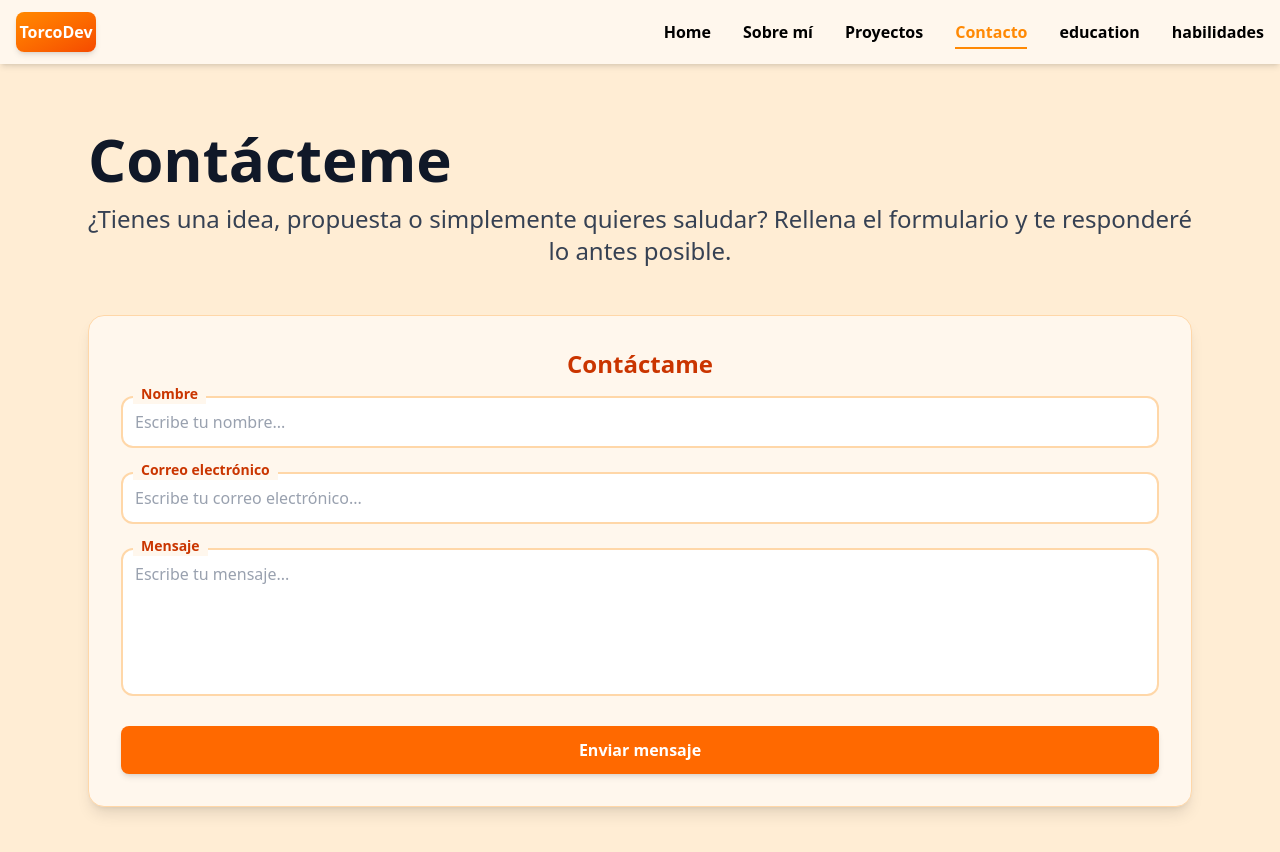
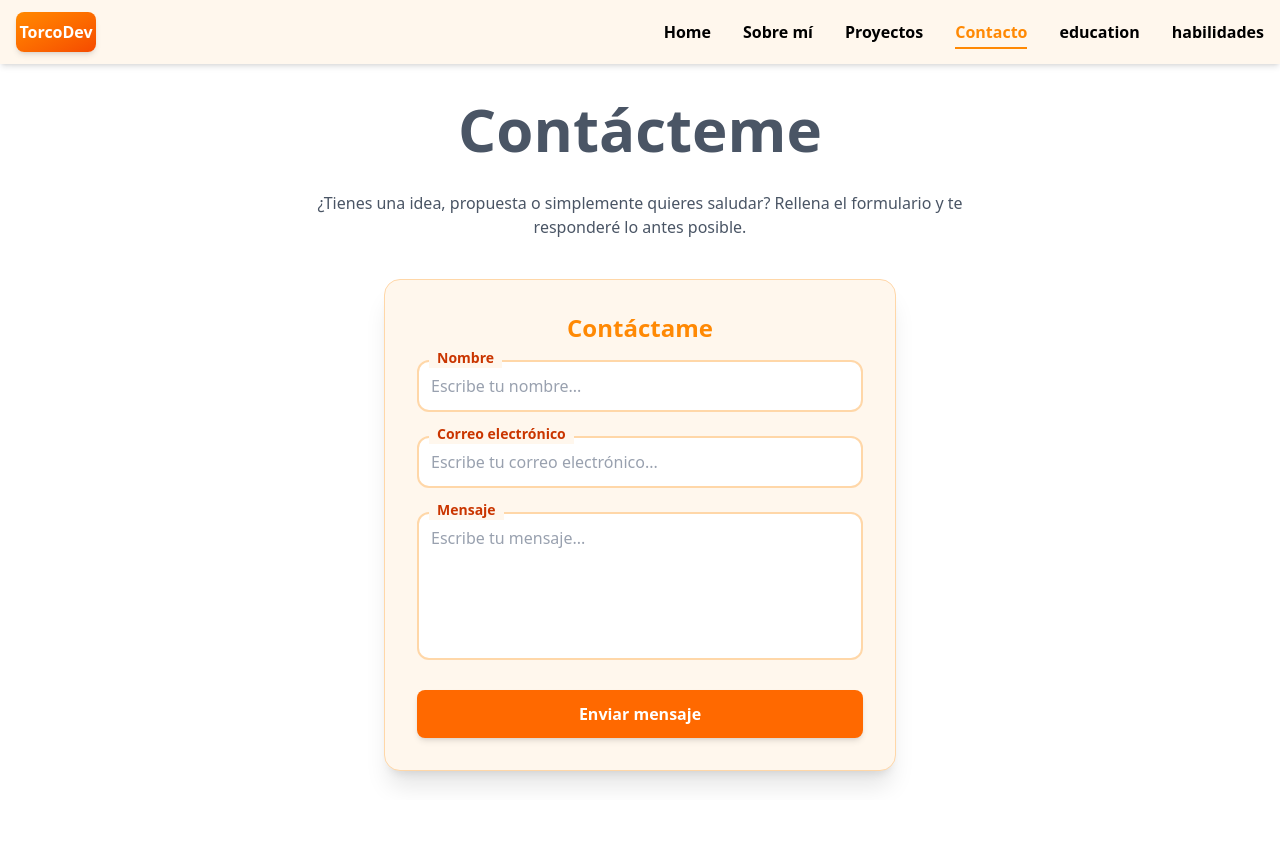
Before and after one commit to torco34/mon-portfolio, a React (Vite) app in the folder frontend/: page /contact in a window 1280 px wide. Shown: the top 852 px of the page. After the commit the page ends 800 px from the top, so only its background shows below. Built offline with nearby package versions, Linux system fonts and the light colour scheme.

Commit message:
header de listo

```diff
--- a/frontend/src/components/common/PageHeader.tsx
+++ b/frontend/src/components/common/PageHeader.tsx
@@ -2,8 +2,8 @@ import type { PageHeaderProps } from "../ts/CommonType";
 
 export const PageHeader = ({ title, description }: PageHeaderProps) => {
   return (
-    <header className="text-center mb-12">
-      <h1 className="text-4xl md:text-6xl font-extrabold text-gray-900 leading-tight mb-6">
+    <header className="text-center  mb-10">
+      <h1 className="text-4xl mt-7 md:text-6xl font-extrabold text-gray-600 leading-tight mb-6">
         {title}
       </h1>
       {description && (
--- a/frontend/src/components/contacts/ContactForm.tsx
+++ b/frontend/src/components/contacts/ContactForm.tsx
@@ -53,9 +53,9 @@ export default function ContactForm() {
   return (
     <form
       onSubmit={handleSubmit}
-      className="bg-orange-50 dark:bg-gray-100 shadow-lg rounded-2xl p-8 space-y-6 border border-orange-200"
+      className="bg-orange-50 dark:bg-orange-50 shadow-xl rounded-2xl p-8 space-y-6 border border-orange-200 max-w-lg mx-auto"
     >
-      <h2 className="text-2xl font-bold text-orange-700 mb-4 text-center">
+      <h2 className="text-2xl font-bold text-orange-400 mb-4 text-center">
         Contáctame
       </h2>
 
@@ -86,15 +86,15 @@ export default function ContactForm() {
 
       {/* Estado del envío */}
       {status === "loading" && (
-        <p className="text-orange-500 text-center">Enviando...</p>
+        <p className="text-orange-500 text-center animate-pulse">Enviando...</p>
       )}
       {status === "success" && (
-        <p className="text-green-600 text-center">
+        <p className="text-green-600 text-center font-semibold">
           ✅ Mensaje enviado con éxito
         </p>
       )}
       {status === "error" && (
-        <p className="text-red-600 text-center">
+        <p className="text-red-600 text-center font-semibold">
           ❌ Ocurrió un error al enviar. Intenta nuevamente.
         </p>
       )}
--- a/frontend/src/pages/ContactPage.tsx
+++ b/frontend/src/pages/ContactPage.tsx
@@ -1,19 +1,17 @@
+import { PageHeader } from "../components/common/PageHeader";
 import ContactForm from "../components/contacts/ContactForm";
 
 export default function ContactPage() {
   return (
-    <section className="bg-gradient-to-br  bg-orange-100 min-h-screen flex items-center">
-      <div className="max-w-6xl mx-auto p-6">
-        <h1 className="text-4xl md:text-6xl  font-extrabold text-gray-900 mb-1.5 leading-tight">
-          Contácteme
-        </h1>
-        <p className="text-center text-gray-700 text-2xl dark:text-gray-900 mb-12">
-          ¿Tienes una idea, propuesta o simplemente quieres saludar? Rellena el
-          formulario y te responderé lo antes posible.
-        </p>
-
-        <ContactForm />
-      </div>
-    </section>
+    <>
+      {/* // <section className="bg-gradient-to-br  bg-orange-100 min-h-screen flex items-center"> */}
+      <PageHeader
+        title="Contácteme"
+        description="¿Tienes una idea, propuesta o simplemente quieres saludar? Rellena el
+          formulario y te responderé lo antes posible."
+      />
+      <ContactForm />
+      {/* // </section> */}
+    </>
   );
 }
--- a/frontend/src/pages/ProjectsPage.tsx
+++ b/frontend/src/pages/ProjectsPage.tsx
@@ -7,8 +7,9 @@ export default function ProjectsPage() {
     <>
       <PageHeader
         title="Proyectos"
-        description="Este es un proyecto hecho con Node.js y React"
+        description="Aplicación desarrollada con Node.js, Express y React, conectada a una base de datos MySQL."
       />
+
       <ProjectsSection />
     </>
   );
```
